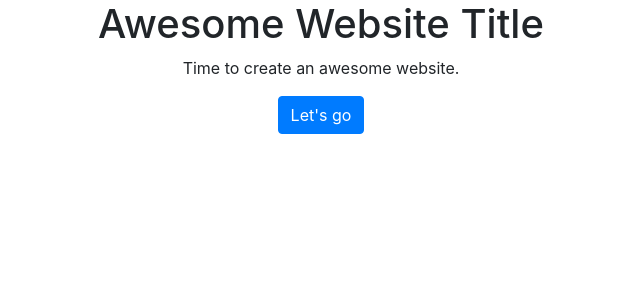
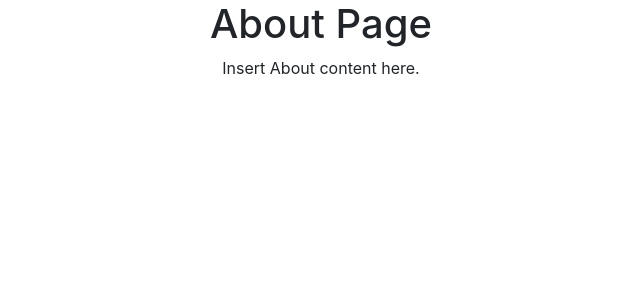
Before and after one commit to HannahStahl/hannahstahl, a React (Create React App) app: page /about in a window 1280 px wide. Shown: the top 300 px of the page, without its empty margins (319-959 px from the left). Built offline with nearby package versions, Linux system fonts and the light colour scheme.

Commit message:
Added more pages

```diff
--- a/src/Routes.js
+++ /dev/null
@@ -1,9 +0,0 @@
-import React from 'react';
-import { Route, Switch } from 'react-router-dom';
-import Home from './Home';
-
-export default () => (
-  <Switch>
-    <Route component={Home} />
-  </Switch>
-);
--- /dev/null
+++ b/src/components/About.js
@@ -0,0 +1,10 @@
+import React from 'react';
+
+const About = () => (
+  <div>
+    <h1>About Page</h1>
+    <p>Insert About content here.</p>
+  </div>
+);
+
+export default About;
--- /dev/null
+++ b/src/components/Contact.js
@@ -0,0 +1,10 @@
+import React from 'react';
+
+const Contact = () => (
+  <div>
+    <h1>Contact Page</h1>
+    <p>Insert contact form here.</p>
+  </div>
+);
+
+export default Contact;
--- /dev/null
+++ b/src/components/NotFound.js
@@ -0,0 +1,9 @@
+import React from 'react';
+
+const NotFound = () => (
+  <div>
+    <h1>Page not found</h1>
+  </div>
+);
+
+export default NotFound;
--- /dev/null
+++ b/src/components/Portfolio.js
@@ -0,0 +1,10 @@
+import React from 'react';
+
+const Portfolio = () => (
+  <div>
+    <h1>Portfolio Page</h1>
+    <p>Insert portfolio or products here.</p>
+  </div>
+);
+
+export default Portfolio;
--- a/src/index.js
+++ b/src/index.js
@@ -1,11 +1,27 @@
 import React from 'react';
 import ReactDOM from 'react-dom';
-import { BrowserRouter } from 'react-router-dom';
+import {
+  BrowserRouter, withRouter, Route, Switch,
+} from 'react-router-dom';
 import 'bootstrap/dist/css/bootstrap.min.css';
 import './index.css';
-import App from './App';
 import * as serviceWorker from './serviceWorker';
+import Home from './components/Home';
+import About from './components/About';
+import Portfolio from './components/Portfolio';
+import Contact from './components/Contact';
+import NotFound from './components/NotFound';
 
+const Routes = () => (
+  <Switch>
+    <Route path="/" exact component={Home} />
+    <Route path="/about" exact component={About} />
+    <Route path="/portfolio" exact component={Portfolio} />
+    <Route path="/contact" exact component={Contact} />
+    <Route component={NotFound} />
+  </Switch>
+);
+const App = withRouter(() => <Routes />);
 ReactDOM.render(<BrowserRouter><App /></BrowserRouter>, document.getElementById('root'));
 
 // If you want your app to work offline and load faster, you can change
```
Also changed, not shown: src/App.js (deleted, +0 -7 lines), src/components/Home.js (renamed from src/Home.js).
